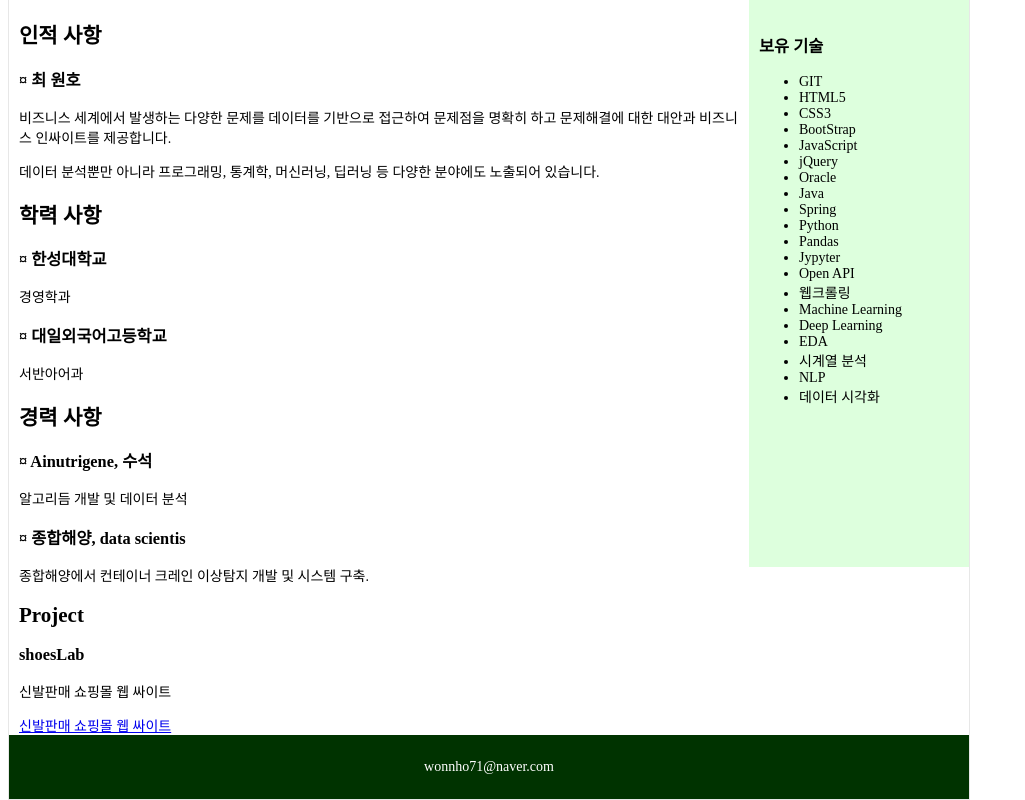
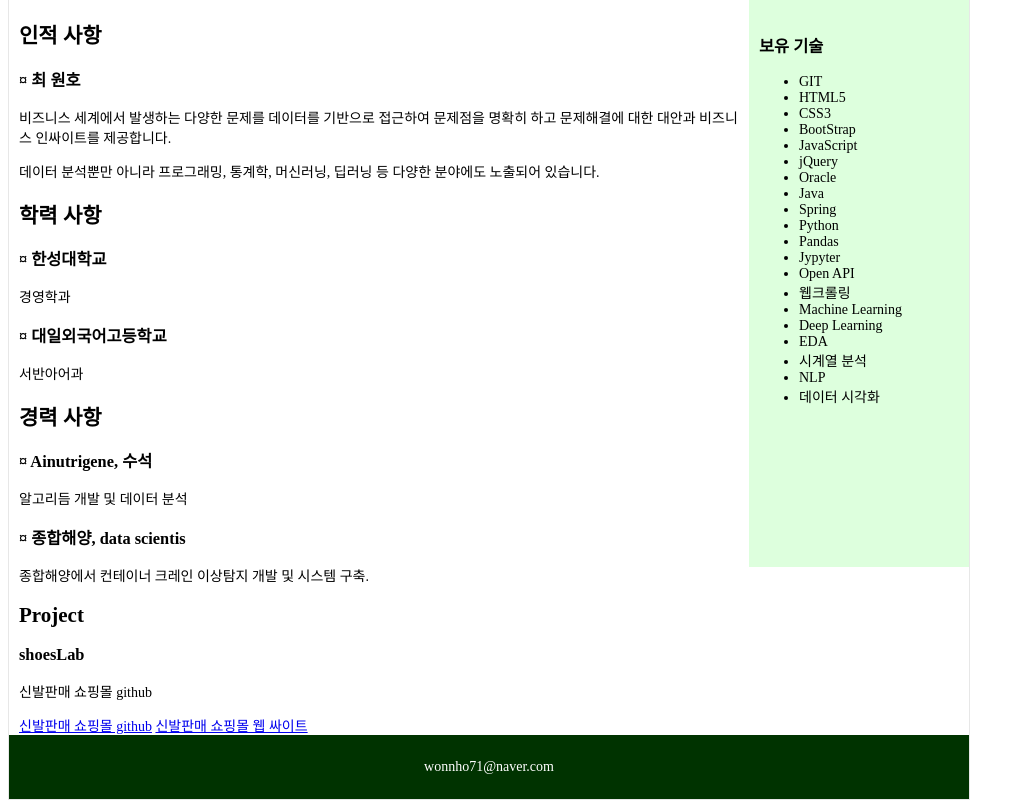
Before and after one commit to Wonnho/Wonnho.github.io, a plain HTML site: page index.html in a window 1280 px wide. Shown: the part 351-1151 px from the top of the page, without its empty margins (0-1025 px from the left). Drawn offline with Linux system fonts and the light colour scheme.

Commit message:
Update index.html

```diff
--- a/index.html
+++ b/index.html
@@ -45,8 +45,9 @@
 			<article>
 				<h2>Project</h2>
 				<h3>shoesLab </h3>
-				<p>신발판매 쇼핑몰 웹 싸이트 </p>
-				<a href="https://github.com/Wonnho/shoesLab2/tree/master">신발판매 쇼핑몰 웹 싸이트</a>
+				<p>신발판매 쇼핑몰 github </p>
+				<a href="https://github.com/Wonnho/shoesLab2/tree/master">신발판매 쇼핑몰 github</a>
+				<a href="3.27.25.211:3000">신발판매 쇼핑몰 웹 싸이트</a>
 			</article>
 
 		</section>
```
